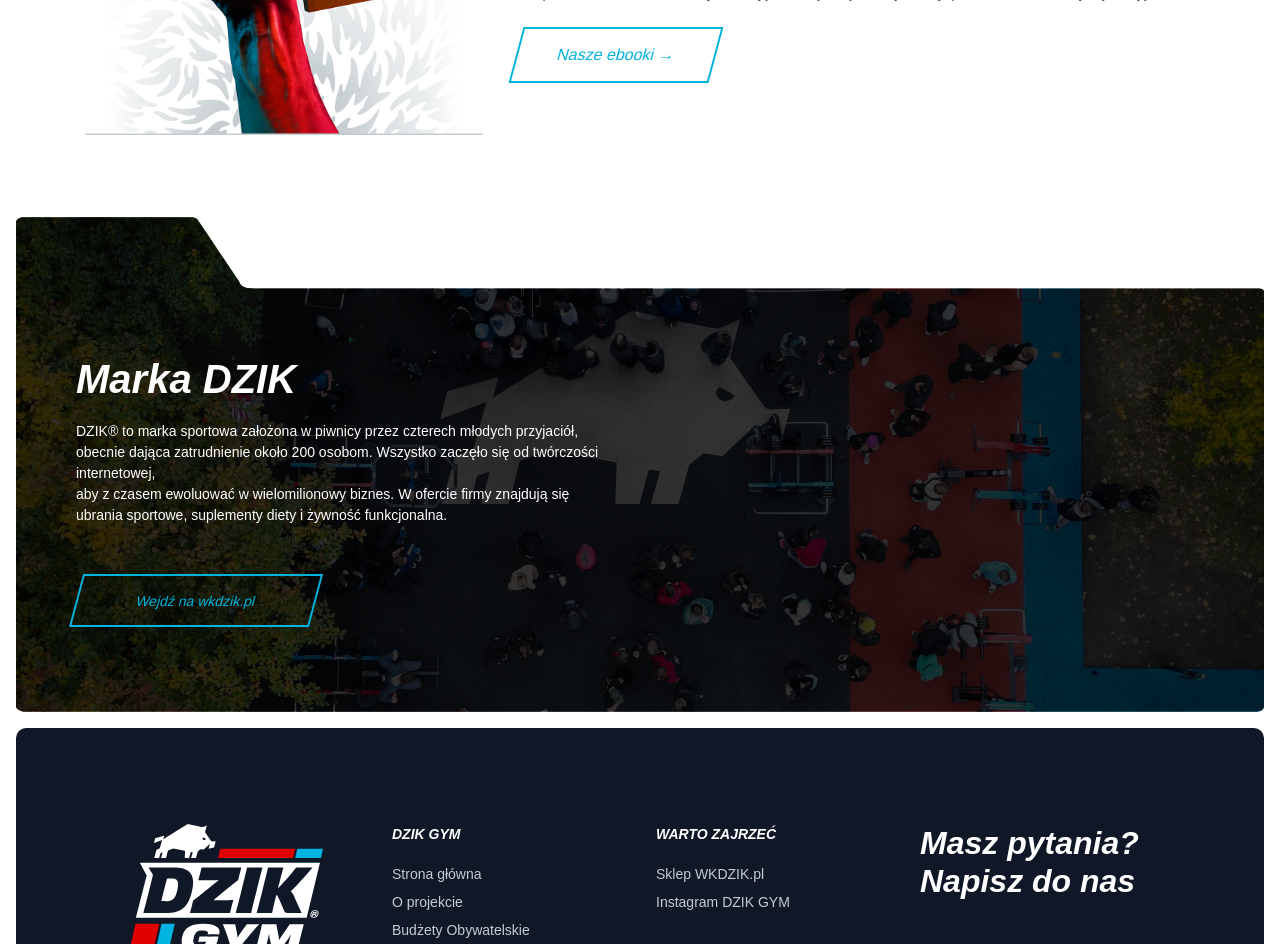
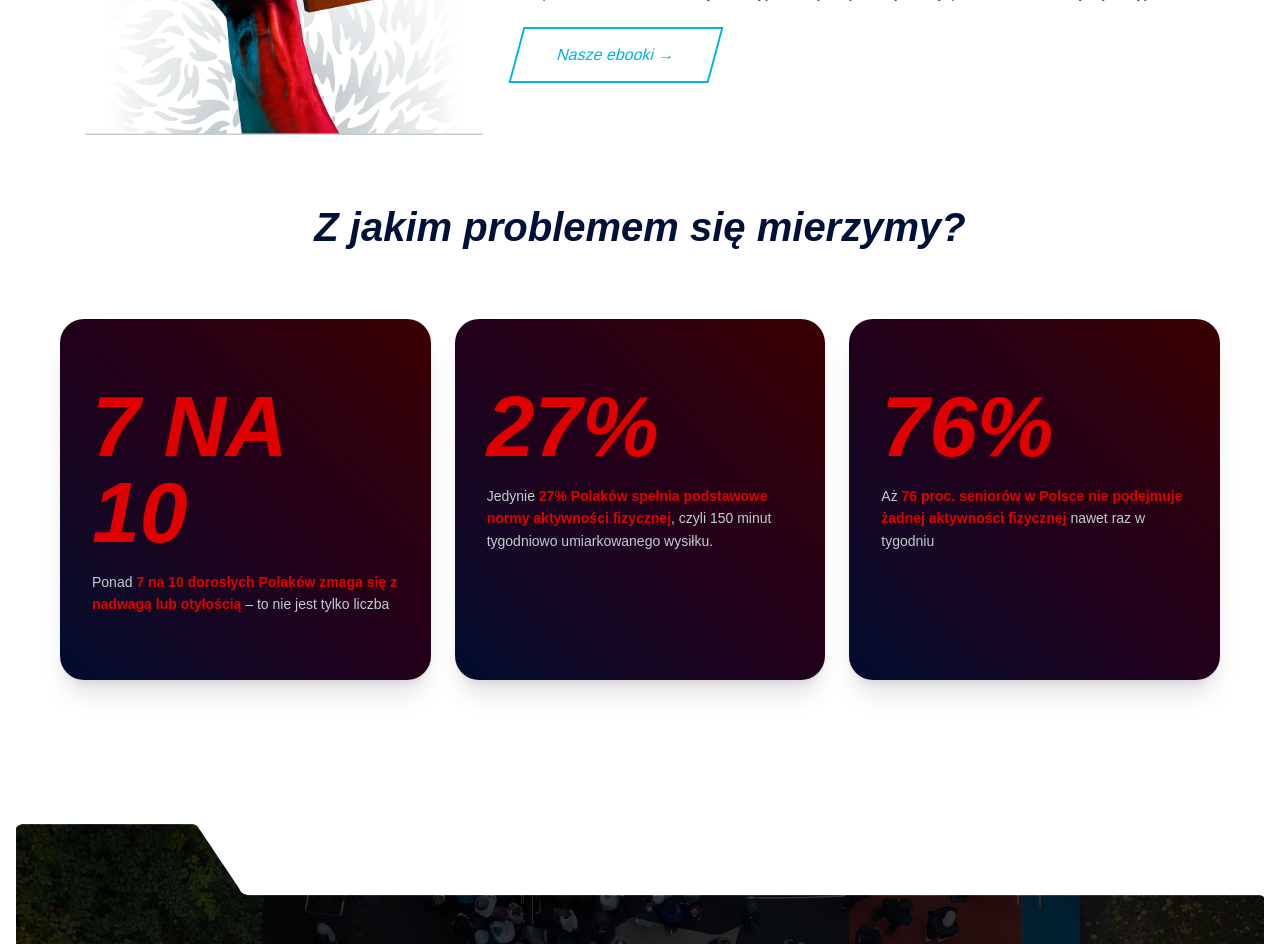
Before and after one commit to PanKarton/DZIKGYM, a Next.js app: page /o-projekcie in a window 1280 px wide. Shown: the part 1480-2424 px from the top of the page. Built offline with nearby package versions, Linux system fonts and the light colour scheme; a web font is replaced by a local one.

Commit message:
finished ProblemStats section for desktop

```diff
--- a/src/app/o-projekcie/page.tsx
+++ b/src/app/o-projekcie/page.tsx
@@ -1,4 +1,5 @@
 import FoundersSection from "@/components/about-page/FoundersSection/FoundersSection";
+import ProblemStatsSection from "@/components/about-page/ProblemStatsSection/ProblemStatsSection";
 import SubHero from "@/components/layout/SubHero/SubHero";
 
 export default function About() {
@@ -9,6 +10,7 @@ export default function About() {
         subheading="Nowoczesna siłownia plenerowa DZIK GYM dla Twojej Gminy."
       />
       <FoundersSection />
+      <ProblemStatsSection />
     </div>
   );
 }
--- a/src/components/about-page/FoundersSection/FoundersSection.tsx
+++ b/src/components/about-page/FoundersSection/FoundersSection.tsx
@@ -1,4 +1,5 @@
 import CTA from "@/components/ui/Cta";
+import SectionHeading from "@/components/ui/SectionHeading/SectionHeading";
 import Image from "next/image";
 
 export default function FoundersSection() {
@@ -6,9 +7,7 @@ export default function FoundersSection() {
     <section className="px-6">
       <div className="content-max-width">
         <div className="text-center mb-12">
-          <h2 className="text-2xl md:text-[2.5rem] font-extrabold italic text-[var(--secondary)]">
-            Kto stworzył DZIK GYM?
-          </h2>
+          <SectionHeading>Kto stworzył DZIK GYM?</SectionHeading>
           <p className="mt-4  mx-auto text-sm md:text-lg text-[var(--secondary)]/80">
             Jesteśmy grupą przyjaciół z Warszawy, która od lat inspiruje i
             motywuje do aktywnego stylu życia.
--- /dev/null
+++ b/src/components/about-page/ProblemStatsSection/ProblemStatsSection.tsx
@@ -0,0 +1,60 @@
+import GradientBlueRed from "@/components/ui/GradientBlueRed";
+import SectionHeading from "@/components/ui/SectionHeading/SectionHeading";
+
+const stats = [
+  {
+    value: "7 NA 10",
+    text: "Ponad 7 na 10 dorosłych Polaków zmaga się z nadwagą lub otyłością – to nie jest tylko liczba",
+    highlight: "7 na 10 dorosłych Polaków zmaga się z nadwagą lub otyłością",
+  },
+  {
+    value: "27%",
+    text: "Jedynie 27% Polaków spełnia podstawowe normy aktywności fizycznej, czyli 150 minut tygodniowo umiarkowanego wysiłku.",
+    highlight: "27% Polaków spełnia podstawowe normy aktywności fizycznej",
+  },
+  {
+    value: "76%",
+    text: "Aż 76 proc. seniorów w Polsce nie podejmuje żadnej aktywności fizycznej nawet raz w tygodniu",
+    highlight:
+      "76 proc. seniorów w Polsce nie podejmuje żadnej aktywności fizycznej",
+  },
+];
+
+export default function ProblemStatsSection() {
+  return (
+    <section className="py-16">
+      <div className="content-max-width">
+        <SectionHeading className="mb-16">
+          Z jakim problemem się mierzymy?
+        </SectionHeading>
+
+        <div className="grid grid-cols-1 md:grid-cols-3 gap-6  ">
+          {stats.map((item, index) => {
+            const parts = item.text.split(item.highlight);
+
+            return (
+              <div
+                key={index}
+                className="rounded-3xl relative px-8 py-16 text-white shadow-xl flex-col items-center overflow-hidden"
+              >
+                <GradientBlueRed />
+
+                <p className="text-[5.375rem] font-black italic text-[var(--red)] mb-4 leading-none">
+                  {item.value}
+                </p>
+
+                <p className="text-sm text-(--offWhite) leading-relaxed">
+                  {parts[0]}
+                  <span className="text-(--red) font-semibold">
+                    {item.highlight}
+                  </span>
+                  {parts[1]}
+                </p>
+              </div>
+            );
+          })}
+        </div>
+      </div>
+    </section>
+  );
+}
--- a/src/components/contact-page/TeamSection/TeamSection.tsx
+++ b/src/components/contact-page/TeamSection/TeamSection.tsx
@@ -1,3 +1,4 @@
+import SectionHeading from "@/components/ui/SectionHeading/SectionHeading";
 import Image from "next/image";
 import { MdOutlineMail } from "react-icons/md";
 
@@ -26,9 +27,9 @@ export default function TeamSection() {
   return (
     <section className="bg-(--lightGray) py-24 text-center">
       <div className="content-max-width mx-auto flex-center flex-col">
-        <h2 className="text-2xl md:text-[2.5rem] font-bold italic text-(--secondary) mb-12">
+        <SectionHeading className="mb-12">
           Osoby odpowiedzialne za DZIK GYM
-        </h2>
+        </SectionHeading>
 
         <div className="w-full grid grid-cols-3 justify-between gap-8 ">
           {team.map((member, index) => (
--- a/src/components/landing/GymComparison/GymComparison.tsx
+++ b/src/components/landing/GymComparison/GymComparison.tsx
@@ -2,6 +2,7 @@ import GradientBlueGreen from "@/components/ui/GradientBlueGreen";
 import GradientBlueRed from "@/components/ui/GradientBlueRed";
 import GreenPlus from "@/components/ui/GreenPlus";
 import RedMinus from "@/components/ui/RedMinus";
+import SectionHeading from "@/components/ui/SectionHeading/SectionHeading";
 import Image from "next/image";
 
 const styles = {
@@ -28,9 +29,10 @@ export default function GymComparison() {
     <section className="mx-auto px-4 pt-16 pb-100 text-center flex-center">
       <div className="content-max-width">
         {/* Title */}
-        <h2 className="text-2xl md:text-[2.5rem] font-black italic text-[#0f172a] mb-12">
+
+        <SectionHeading className="mb-12">
           Dlaczego nasza siłownia jest lepsza?
-        </h2>
+        </SectionHeading>
 
         {/* Image Section */}
         <div className="relative flex flex-col md:flex-row justify-center items-center gap-4 ">
--- a/src/components/landing/ProblemBenefitSection/ProblemBenefitSection.tsx
+++ b/src/components/landing/ProblemBenefitSection/ProblemBenefitSection.tsx
@@ -19,7 +19,7 @@ export default function ProblemBenefitSection() {
                 className="object-contain"
               />
             </div>
-            <PercentageIncreasing />
+            <PercentageIncreasing target={70} />
             <p className="text-(--offWhite) font-thin text-sm leading-[1.5]">
               Taki procent Polaków{" "}
               <span className="text-[var(--red)] font-medium">
--- a/src/components/ui/GradientBlueGreen.tsx
+++ b/src/components/ui/GradientBlueGreen.tsx
@@ -1,4 +1,4 @@
-export default function GradientBlueRed() {
+export default function GradientBlueGreen() {
   return (
     <div
       className={`absolute inset-0  z-[-1] bg-gradient-to-tr from-[#000c2f] via-[#012118] to-[#063d0d]`}
--- a/src/components/ui/PercentageIncreasing.tsx
+++ b/src/components/ui/PercentageIncreasing.tsx
@@ -2,11 +2,11 @@
 
 import { useEffect, useState } from "react";
 
-export default function PercentageIncreasing() {
+export default function PercentageIncreasing({ target }: { target: number }) {
   const [percentage, setPercentage] = useState(0);
 
   useEffect(() => {
-    const targetPercentage = 70;
+    const targetPercentage = target;
     const duration = 1500; // milliseconds
     const startTime = Date.now();
 
@@ -29,7 +29,7 @@ export default function PercentageIncreasing() {
     return () => {
       // Cleanup if needed, though requestAnimationFrame handles its own lifecycle
     };
-  }, []);
+  }, [target]);
 
   return (
     <p className="text-[5.375rem] leading-none font-black italic text-(--red) mb-2">
--- /dev/null
+++ b/src/components/ui/SectionHeading/SectionHeading.tsx
@@ -0,0 +1,19 @@
+import React from "react";
+
+interface SectionHeadingProps {
+  children: React.ReactNode;
+  className?: string;
+}
+
+export default function SectionHeading({
+  children,
+  className,
+}: SectionHeadingProps) {
+  return (
+    <h2
+      className={`text-2xl md:text-[2.5rem] font-extrabold italic text-(--secondary) text-center ${className}`}
+    >
+      {children}
+    </h2>
+  );
+}
```
